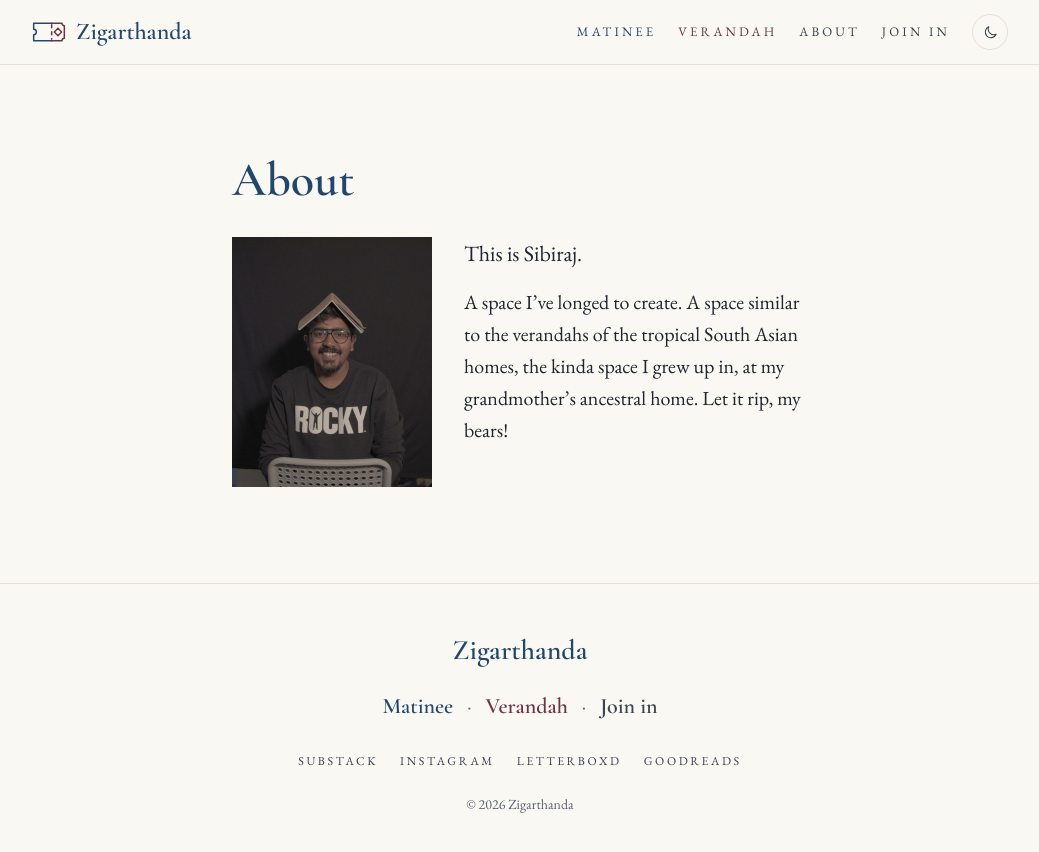
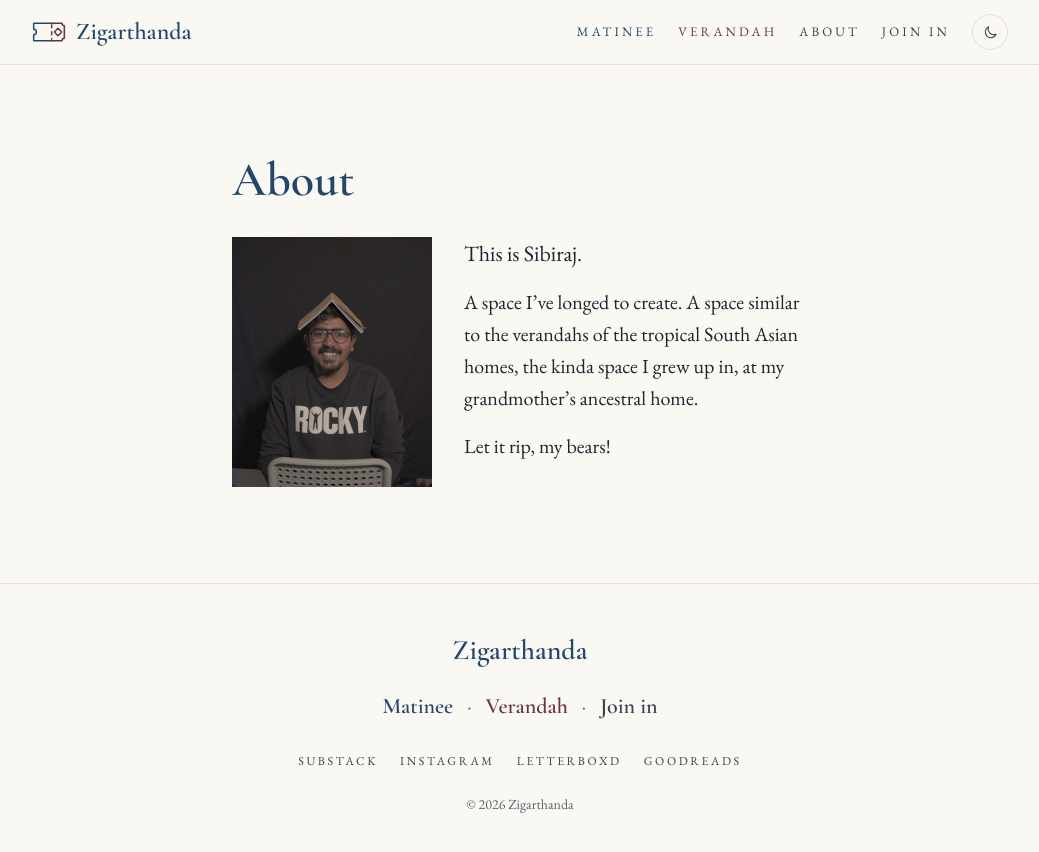
Before and after one commit to sibiusblack/zigarthanda, a Jekyll site: the page index.html, which Jekyll copies as it is, in a window 1280 px wide and 900 px high, scrolled down 2847 px. Shown: the top 852 px of the window, without its empty margins (120-1159 px from the left). Built offline with Jekyll 4.4.1, drawn with Linux system fonts in a browser that asks for light colours.

```diff
--- a/index.html
+++ b/index.html
@@ -160,7 +160,8 @@
         <figure class="portrait"><img src="assets/images/sibiraj.jpg" alt="Portrait of Sibiraj" loading="lazy" onerror="this.remove()"></figure>
         <div class="about-text">
           <p>This is Sibiraj.</p>
-          <p>A space I’ve longed to create. A space similar to the verandahs of the tropical South Asian homes, the kinda space I grew up in, at my grandmother’s ancestral home. Let it rip, my bears!</p>
+          <p>A space I’ve longed to create. A space similar to the verandahs of the tropical South Asian homes, the kinda space I grew up in, at my grandmother’s ancestral home.</p>
+         <p>Let it rip, my bears!</p>
         </div>
       </div>
     </section>
```
